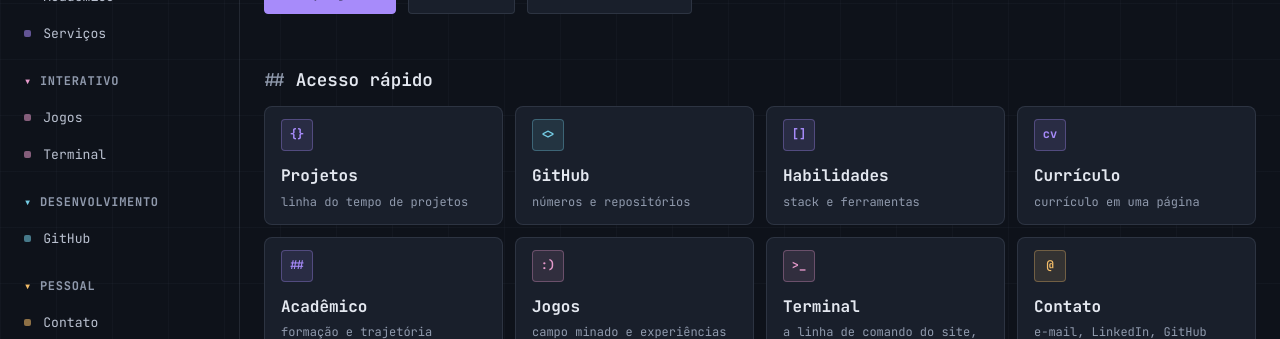
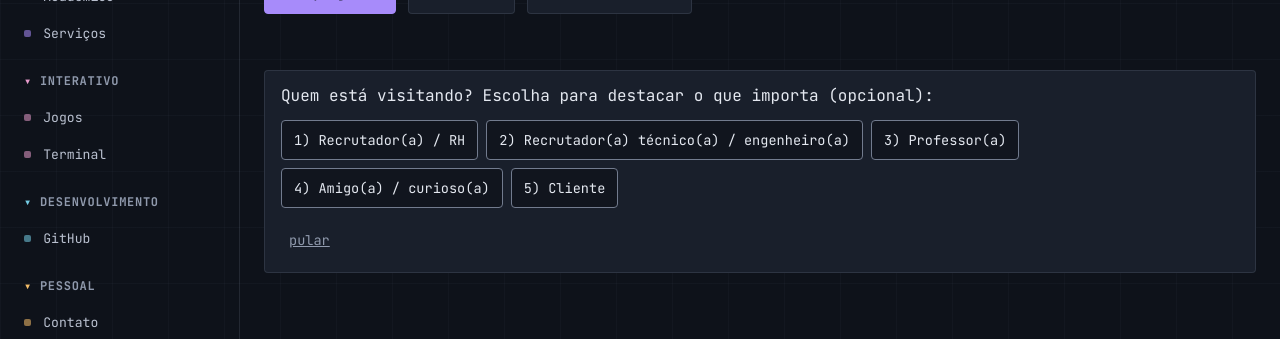
Before and after one commit to maria-brito15/portfolio-react-vite, a React (Vite) app: page / in a window 1280 px wide. Shown: the part 445-784 px from the top of the page. Built offline with nearby package versions, Linux system fonts and the light colour scheme; no server answers.

Commit message:
feat(personas): T-PR5 faixa de persona na home com chamado para ação (PR-02, PR-03, PR-11, PR-15)
Co-Authored-By: Claude Sonnet 5.5 <noreply@anthropic.com>

```diff
--- /dev/null
+++ b/src/components/PersonaPrompt.tsx
@@ -0,0 +1,89 @@
+import { useState } from 'react';
+import { Link } from '../router';
+import { useLanguage } from '../i18n/LanguageContext';
+import { usePersona } from '../hooks/usePersona';
+import { personas } from '../data/personas';
+import { routeById } from '../data/routes';
+
+// Faixa da home: pergunta quem está visitando (opcional) e, depois da escolha,
+// mostra a persona atual com o chamado para ação dela. A região é `aria-live`
+// para a troca ser anunciada. Os mesmos dados e o mesmo estado do terminal.
+export default function PersonaPrompt() {
+  const { lang, t } = useLanguage();
+  const p = t.persona;
+  const { persona, asked, choose, skip, clear } = usePersona();
+  const [changing, setChanging] = useState(false);
+
+  const picker = (
+    <div className="persona-options" role="group" aria-label={p.group}>
+      {personas.map((item, i) => (
+        <button
+          type="button"
+          key={item.id}
+          className="persona-option"
+          aria-pressed={item.id === persona?.id}
+          onClick={() => {
+            choose(item.id);
+            setChanging(false);
+          }}
+        >
+          <span aria-hidden="true">{i + 1}) </span>
+          {item.label[lang]}
+        </button>
+      ))}
+    </div>
+  );
+
+  const cta = persona && routeById(persona.cta.route);
+
+  return (
+    <div className="persona-slot" aria-live="polite">
+      {!asked && (
+        <section className="persona-bar" aria-labelledby="persona-q">
+          <p id="persona-q">{p.question}</p>
+          {picker}
+          <button type="button" className="persona-link" onClick={skip}>
+            {p.skip}
+          </button>
+        </section>
+      )}
+
+      {asked && persona && (
+        <section className="persona-bar persona-bar--set" aria-label={p.group}>
+          <p>
+            <span className="t-dim">{p.viewing} </span>
+            <strong>{persona.label[lang]}</strong>
+          </p>
+          {cta && (
+            <Link to={cta.path} className="dash-btn dash-btn--primary">
+              {persona.cta.label[lang]}
+            </Link>
+          )}
+          <button type="button" className="persona-link" onClick={() => setChanging((v) => !v)}>
+            {p.change}
+          </button>
+          <button
+            type="button"
+            className="persona-link"
+            onClick={() => {
+              clear();
+              setChanging(false);
+            }}
+          >
+            {p.clear}
+          </button>
+          {changing && picker}
+        </section>
+      )}
+
+      {asked && !persona && (
+        <div className="persona-idle">
+          <button type="button" className="persona-link" onClick={() => setChanging((v) => !v)}>
+            {p.choose}
+          </button>
+          {changing && picker}
+        </div>
+      )}
+    </div>
+  );
+}
--- a/src/i18n/ui.ts
+++ b/src/i18n/ui.ts
@@ -205,6 +205,8 @@ export const ui = {
       usage: 'visitante <opção> troca · visitante limpar remove',
       options: 'opções:',
       highlight: 'destaque para o seu perfil',
+      clear: 'remover',
+      choose: 'Escolher visitante',
       cta: 'Para você',
     },
     ws: wsPt,
@@ -411,6 +413,8 @@ export const ui = {
       usage: 'visitor <option> switches · visitor clear removes',
       options: 'options:',
       highlight: 'highlighted for your profile',
+      clear: 'remove',
+      choose: 'Choose visitor',
       cta: 'For you',
     },
     ws: wsEn,
--- a/src/pages/Home.tsx
+++ b/src/pages/Home.tsx
@@ -6,6 +6,7 @@ import { routeById } from '../data/routes';
 import { useDocumentMeta } from '../hooks/useDocumentMeta';
 import SiteShell from '../components/shell/SiteShell';
 import GithubStats from '../components/GithubStats';
+import PersonaPrompt from '../components/PersonaPrompt';
 import QuickAccess from '../components/dashboard/QuickAccess';
 import FeaturedProjects from '../components/dashboard/FeaturedProjects';
 import InteractivePanel from '../components/dashboard/InteractivePanel';
@@ -55,6 +56,7 @@ export default function Home({ routeId = 'home' }: { routeId?: string }) {
           </p>
         </header>
 
+        <PersonaPrompt />
         <QuickAccess />
         <FeaturedProjects />
         <div className="dash-split">
--- a/src/styles/workspace.css
+++ b/src/styles/workspace.css
@@ -723,3 +723,67 @@
     align-items: center;
   }
 }
+
+/* Persona: faixa da home (pergunta e escolha) e destaque das entradas da persona. */
+.persona-bar {
+  display: flex;
+  flex-wrap: wrap;
+  align-items: center;
+  gap: var(--space-3);
+  margin: 0 0 var(--space-4);
+  padding: var(--space-3) var(--space-4);
+  background: var(--surface-2);
+  border: 1px solid var(--border);
+  border-radius: var(--radius-sm);
+}
+.persona-bar > p {
+  margin: 0;
+}
+.persona-options {
+  display: flex;
+  flex-wrap: wrap;
+  gap: var(--space-2);
+}
+.persona-option,
+.persona-link {
+  font: inherit;
+  font-size: 0.85rem;
+  cursor: pointer;
+}
+.persona-option {
+  min-height: 2.5rem;
+  padding: 0 var(--space-3);
+  color: var(--text);
+  background: var(--surface);
+  border: 1px solid var(--border-ui);
+  border-radius: var(--radius-sm);
+}
+.persona-option:hover,
+.persona-option[aria-pressed='true'] {
+  color: var(--accent);
+  border-color: var(--accent);
+  background: color-mix(in srgb, var(--accent) var(--tint-bg), var(--surface));
+}
+.persona-link {
+  min-height: 2.5rem;
+  padding: 0 var(--space-2);
+  color: var(--dim);
+  background: none;
+  border: 0;
+  text-decoration: underline;
+}
+.persona-link:hover {
+  color: var(--accent);
+}
+.persona-idle {
+  display: flex;
+  flex-wrap: wrap;
+  align-items: center;
+  gap: var(--space-2);
+  margin: 0 0 var(--space-3);
+}
+.persona-option:focus-visible,
+.persona-link:focus-visible {
+  outline: 2px solid var(--accent);
+  outline-offset: 2px;
+}
```
Also changed, not shown: 1 other file (tests, documents, lock files or other folders).
